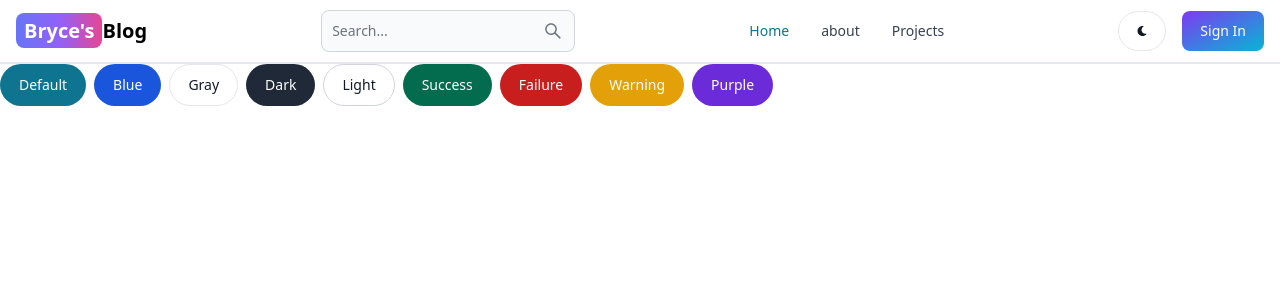
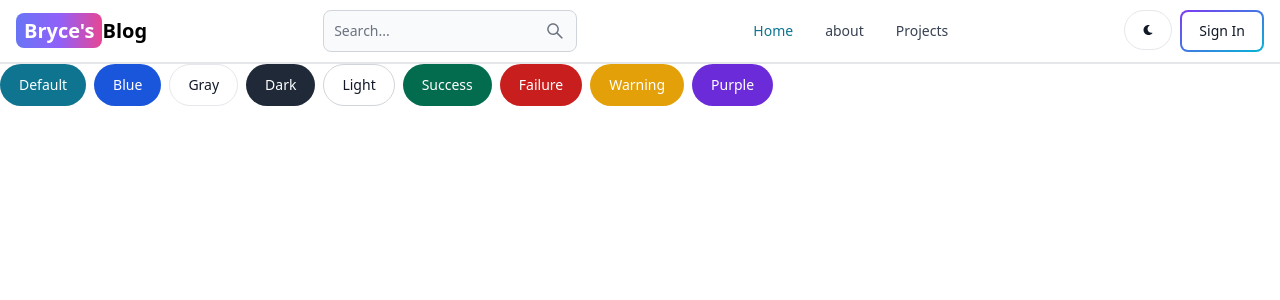
Before and after one commit to bgt1717/MERNBLOG3, a React (Vite) app in the folder client/: page / in a window 1280 px wide. Shown: the top 300 px of the page. Built offline with nearby package versions, Linux system fonts and the light colour scheme.

Commit message:
Header Updated

```diff
--- a/client/src/components/Header.jsx
+++ b/client/src/components/Header.jsx
@@ -30,10 +30,11 @@ export default function Header() {
         <Button className="w-12 h-10 hidden sm:inline" color='gray' pill>
             <FaMoon />
         </Button>
-        <Link to='/sign-in'></Link>
-        <Button gradientDuoTone='purpleToBlue' >
+        <Link to='/sign-in'>
+        <Button gradientDuoTone='purpleToBlue' outline>
           Sign In
         </Button>
+        </Link>
         <Navbar.Toggle />
       </div>
         <Navbar.Collapse>
```
